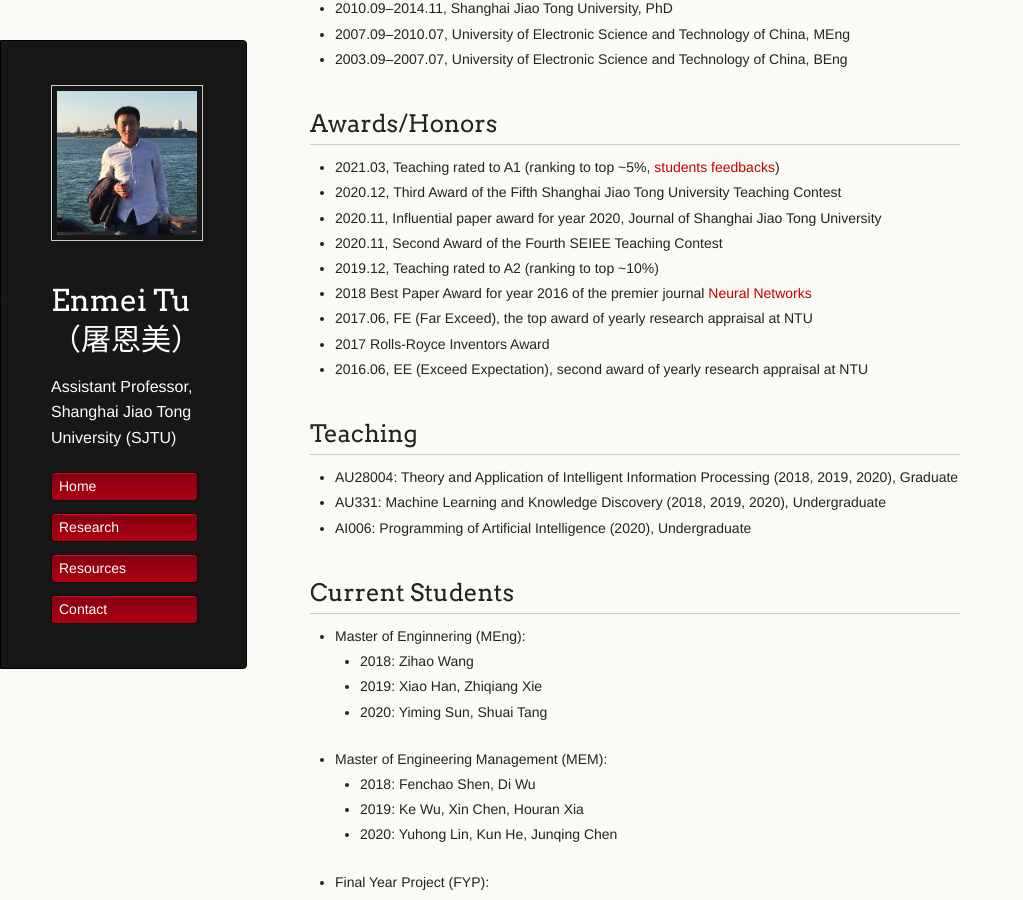
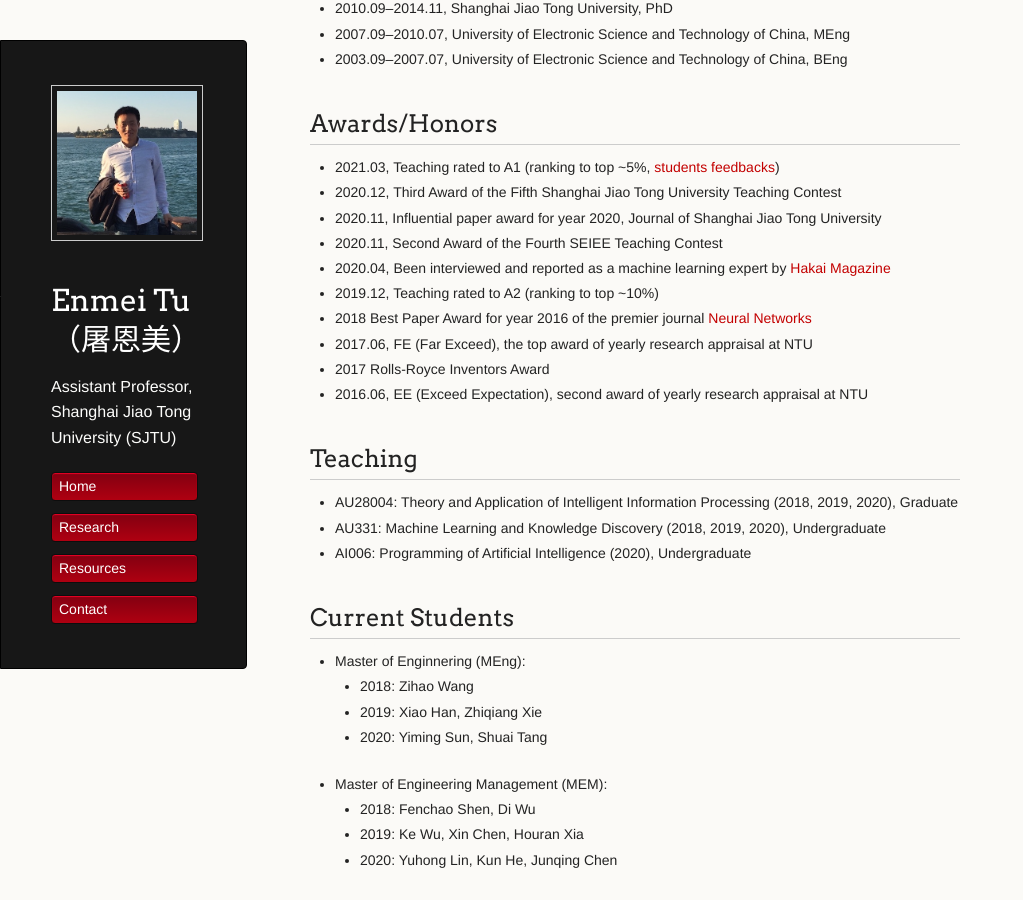
Before and after one commit to hellotem/enmeitu.github.io, a Jekyll site: the page built from index.md, in a window 1280 px wide and 900 px high, scrolled down 523 px. Shown: the whole window, without its empty margins (0-1023 px from the left). Built offline with Jekyll 4.4.1, drawn with Linux system fonts in a browser that asks for light colours.

Commit message:
Update index.md

```diff
--- a/index.md
+++ b/index.md
@@ -29,6 +29,7 @@ Enmei obtained his PhD degree from [Shanghai Jiao Tong University (SJTU)](http:/
 * 2020.12, Third Award of the Fifth Shanghai Jiao Tong University Teaching Contest
 * 2020.11, Influential paper award for year 2020,  Journal of Shanghai Jiao Tong University
 * 2020.11, Second Award of the Fourth SEIEE Teaching Contest
+* 2020.04, Been interviewed and reported as a machine learning expert by [Hakai Magazine](https://www.hakaimagazine.com/news/the-invisible-vector/)
 * 2019.12, Teaching rated to A2 (ranking to top ~10%)
 * 2018 Best Paper Award for year 2016 of the premier journal [Neural Networks](https://www.journals.elsevier.com/neural-networks)
 * 2017.06, FE (Far Exceed), the top award of yearly research appraisal at NTU
```
